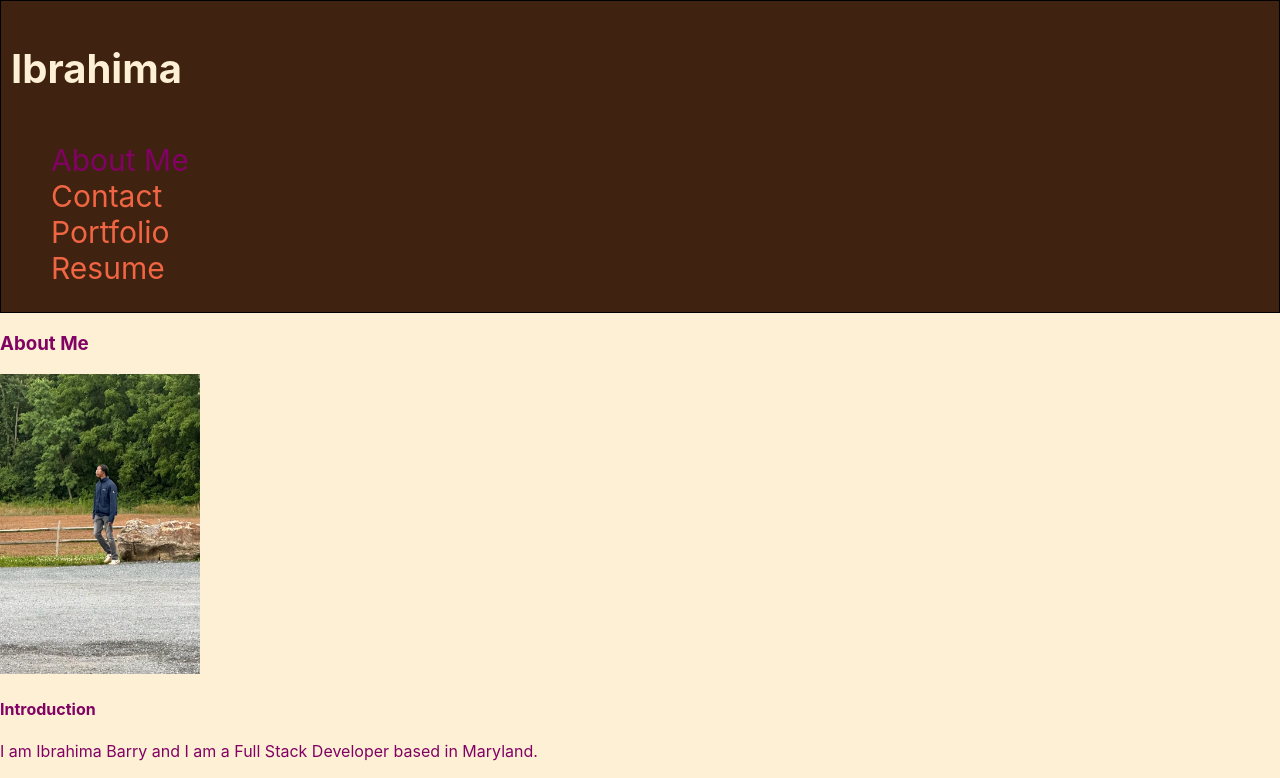
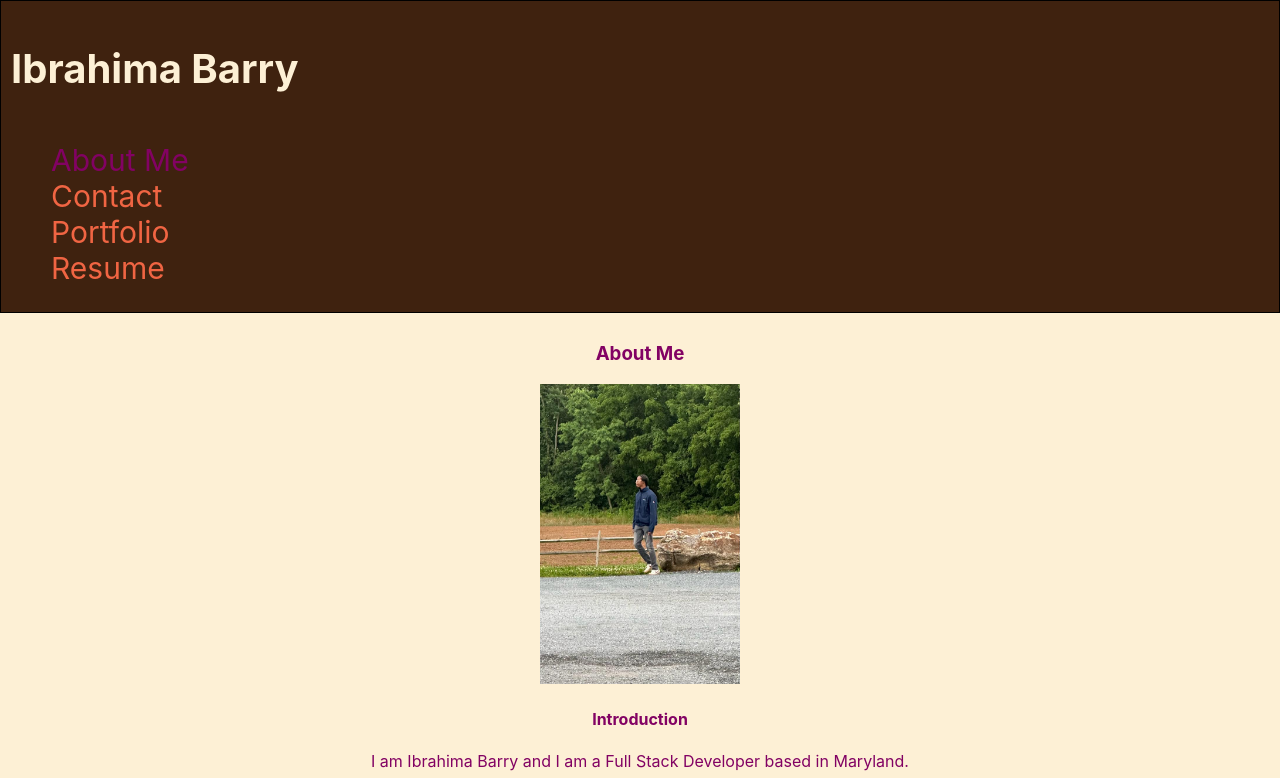
Before and after one commit to iab-19/react-portfolio, a React (Create React App) app: page / in a window 1280 px wide. Shown: the top 778 px of the page. Built offline with nearby package versions, Linux system fonts and the light colour scheme; the HTML template or start-up script is replaced by a standard one.

Commit message:
Add padding to about page and change defaulf logo

```diff
--- a/public/index.html
+++ b/public/index.html
@@ -2,7 +2,7 @@
 <html lang="en">
   <head>
     <meta charset="utf-8" />
-    <link rel="icon" href="%PUBLIC_URL%/favicon.ico" />
+    <link rel="icon" href="%PUBLIC_URL%/logo.svg" />
     <meta name="viewport" content="width=device-width, initial-scale=1" />
     <meta name="theme-color" content="#000000" />
     <meta
--- a/src/App.css
+++ b/src/App.css
@@ -58,6 +58,13 @@ header li {
 
 /* ------------------------------------------------------- */
 /* About */
+.about {
+  align-items: center;
+  text-align: center;
+  padding: 10px;
+}
+
+
 #ib {
   width: 200px;
   /* height: 200px; */
@@ -67,7 +74,7 @@ header li {
 
 .interest-img {
   width: 300px;
-  height: 200px;
+  /* height: 200px; */
 }
 
 .App {
@@ -79,6 +86,7 @@ header li {
 
 .carousel-container {
   max-width: 350px;
+  padding: 10px;
   /* height: 200px; */
 }
 
--- a/src/components/Header.js
+++ b/src/components/Header.js
@@ -4,7 +4,7 @@ import React from 'react';
 function Header({ currentPage, handlePageChange}) {
     return (
         <header>
-            <h1 id='ib-h1'>Ibrahima</h1>
+            <h1 id='ib-h1'>Ibrahima Barry</h1>
             <ul className='nav nav-tabs'>
                 <li className='nav-item'>
                     <a
```
